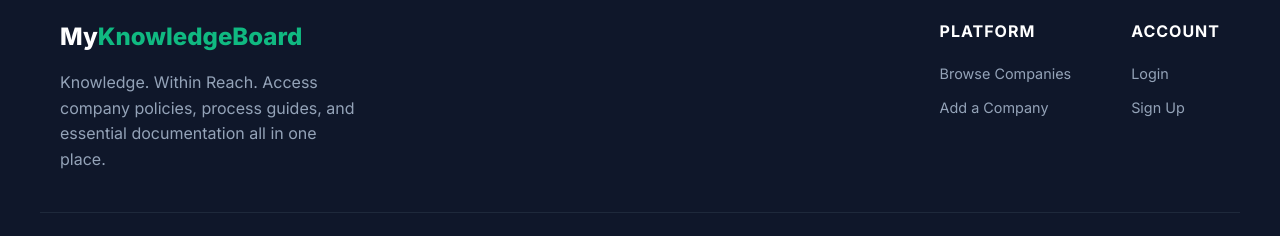
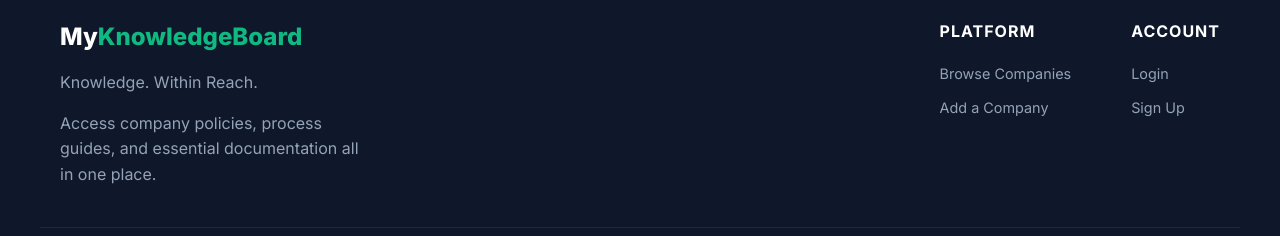
Before and after one commit to zacharybaca/my-knowledge-board, a React (Vite) app in the folder client/: page / in a window 1280 px wide. Shown: the part 796-1032 px from the top of the page. Built offline with nearby package versions, Linux system fonts and the light colour scheme; no server answers.

Commit message:
Enhance footer tagline with styled keywords
Updated footer tagline for better emphasis on key terms.

```diff
--- a/client/src/components/Layout/Footer/Footer.jsx
+++ b/client/src/components/Layout/Footer/Footer.jsx
@@ -13,7 +13,10 @@ const Footer = () => {
             My<span className="logo-accent">KnowledgeBoard</span>
           </Link>
           <p className="footer-tagline">
-            Knowledge. Within Reach. Access company policies, process guides,
+            <span className="word-color">Knowledge</span>. <span className="other-word-color">Within Reach</span>.
+          </p>
+          <p className="footer-tagline">
+            Access company policies, process guides,
             and essential documentation all in one place.
           </p>
         </div>
```
